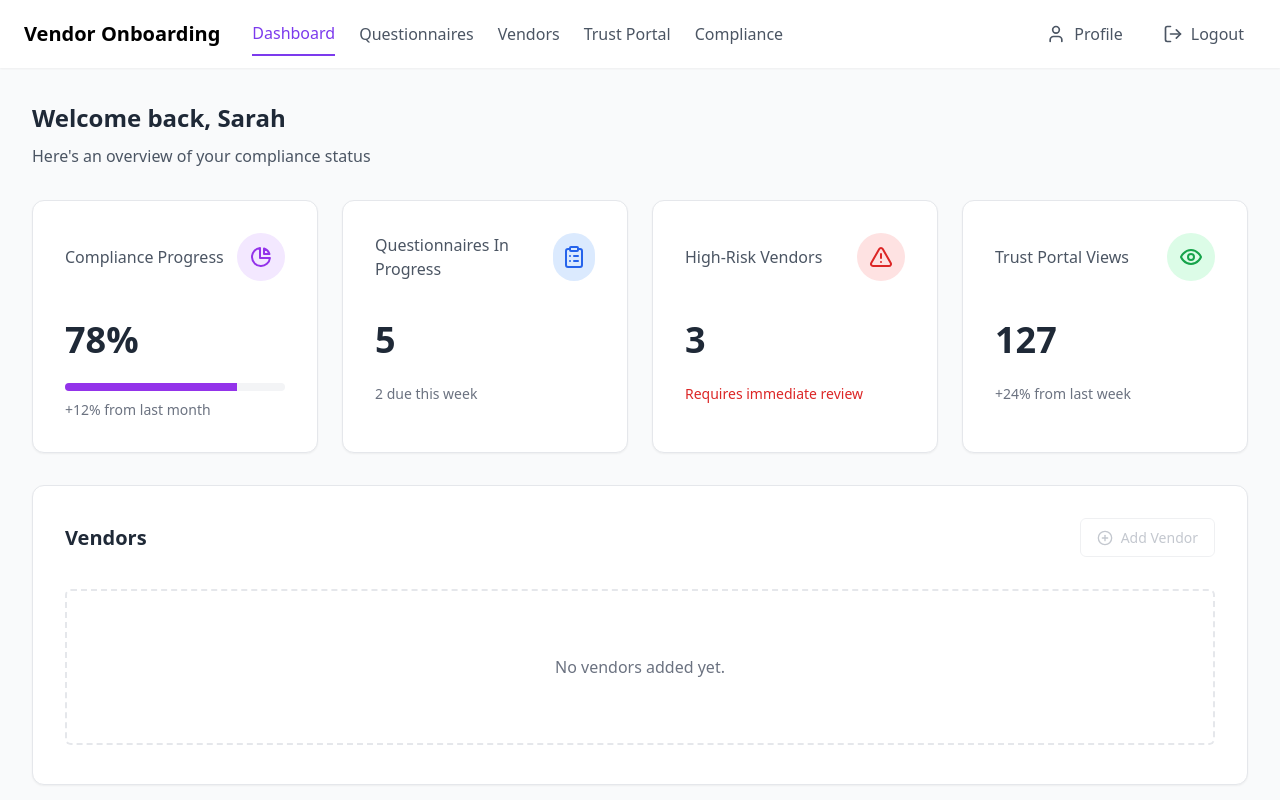
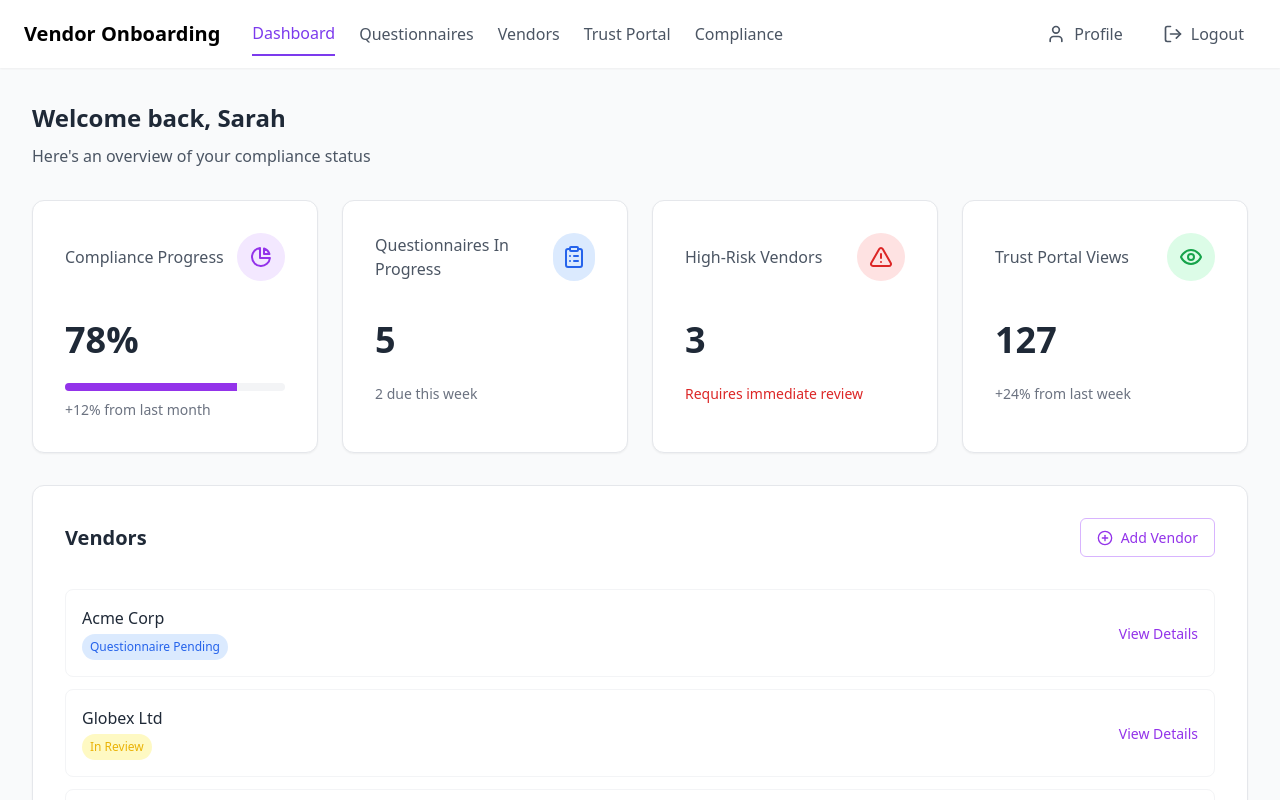
Before and after one commit to AiGarnet/garnet-compliance-saas, a Next.js app in the folder frontend/: page /dashboard in a window 1280 px wide. Shown: the top 800 px of the page. Built offline with nearby package versions, Linux system fonts and the light colour scheme.

Commit message:
vendor list

```diff
--- a/frontend/app/dashboard/page.tsx
+++ b/frontend/app/dashboard/page.tsx
@@ -9,18 +9,15 @@ import { VendorList, Vendor } from "@/components/dashboard/VendorList";
 import { MobileNavigation } from "@/components/MobileNavigation";
 import { cn } from "@/lib/utils";
 
-// Sample data for demonstration
-const demoVendors: Vendor[] = [
-  // Comment this out to test empty state
-  /*
-  { id: "v1", name: "CloudSecure Inc." },
-  { id: "v2", name: "DataGuard Solutions" },
-  { id: "v3", name: "SecureNet Systems" }
-  */
+// Vendor data
+const vendors = [
+  { id: "1", name: "Acme Corp", status: "Questionnaire Pending" },
+  { id: "2", name: "Globex Ltd", status: "In Review" },
+  { id: "3", name: "Stark Industries", status: "Approved" },
 ];
 
 const DashboardPage = () => {
-  const [vendors] = useState<Vendor[]>(demoVendors);
+  const [vendorList] = useState<Vendor[]>(vendors);
 
   return (
     <>
@@ -110,7 +107,7 @@ const DashboardPage = () => {
         </section>
 
         {/* Vendor Section */}
-        <VendorList vendors={vendors} className="min-h-[300px]" />
+        <VendorList vendors={vendorList} className="min-h-[300px]" />
 
         {/* Two Column Layout */}
         <div className="grid grid-cols-1 lg:grid-cols-2 gap-6">
--- /dev/null
+++ b/frontend/components/dashboard/VendorDetailModal.tsx
@@ -0,0 +1,93 @@
+"use client";
+
+import React from 'react';
+import { X } from 'lucide-react';
+import { cn } from '@/lib/utils';
+import { Vendor } from './VendorList';
+
+interface VendorDetailModalProps {
+  vendor: Vendor;
+  onClose: () => void;
+}
+
+export function VendorDetailModal({ vendor, onClose }: VendorDetailModalProps) {
+  // Handle background click to close
+  const handleBackdropClick = (e: React.MouseEvent<HTMLDivElement>) => {
+    if (e.target === e.currentTarget) {
+      onClose();
+    }
+  };
+
+  // Handle escape key to close modal
+  React.useEffect(() => {
+    const handleEscKey = (e: KeyboardEvent) => {
+      if (e.key === 'Escape') {
+        onClose();
+      }
+    };
+
+    window.addEventListener('keydown', handleEscKey);
+
+    // Clean up
+    return () => {
+      window.removeEventListener('keydown', handleEscKey);
+    };
+  }, [onClose]);
+
+  // Handle focus trap
+  React.useEffect(() => {
+    const modalElement = document.getElementById('vendor-detail-modal');
+    if (modalElement) {
+      modalElement.focus();
+    }
+
+    // Store the element that had focus before opening modal
+    const previousActiveElement = document.activeElement as HTMLElement;
+
+    // Restore focus when component unmounts
+    return () => {
+      if (previousActiveElement) {
+        previousActiveElement.focus();
+      }
+    };
+  }, []);
+
+  return (
+    <div
+      role="dialog"
+      aria-modal="true"
+      aria-labelledby="vendor-modal-title"
+      className="fixed inset-0 bg-black bg-opacity-40 flex items-center justify-center z-50"
+      onClick={handleBackdropClick}
+    >
+      <div
+        id="vendor-detail-modal"
+        className="bg-white p-6 rounded-lg max-w-md w-full relative"
+        tabIndex={-1}
+      >
+        <button
+          onClick={onClose}
+          className="absolute top-3 right-3 text-gray-500 hover:text-black p-1 rounded-full hover:bg-gray-100 transition-colors"
+          aria-label="Close modal"
+        >
+          <X className="h-5 w-5" />
+        </button>
+        <h2 id="vendor-modal-title" className="text-xl font-semibold mb-4">Vendor Info</h2>
+        <p className="text-sm text-gray-600">Details for {vendor.name} will appear here.</p>
+        {vendor.status && (
+          <div className="mt-4">
+            <span className="text-gray-700 font-medium">Status: </span>
+            <span className={cn(
+              "text-xs ml-2 px-2 py-1 rounded-full inline-flex items-center",
+              vendor.status === "Approved" && "bg-success-light text-success",
+              vendor.status === "In Review" && "bg-warning-light text-warning",
+              vendor.status === "Questionnaire Pending" && "bg-secondary-light text-secondary"
+            )}>
+              {vendor.status}
+            </span>
+          </div>
+        )}
+      </div>
+    </div>
+  );
+}
--- a/frontend/components/dashboard/VendorList.tsx
+++ b/frontend/components/dashboard/VendorList.tsx
@@ -1,12 +1,14 @@
 "use client";
 
-import React from 'react';
+import React, { useState } from 'react';
 import { cn } from '@/lib/utils';
 import { PlusCircle } from 'lucide-react';
+import { VendorDetailModal } from './VendorDetailModal';
 
 export interface Vendor {
   id: string;
   name: string;
+  status?: string;
 }
 
 export interface VendorListProps {
@@ -15,7 +17,18 @@ export interface VendorListProps {
 }
 
 export function VendorList({ vendors, className }: VendorListProps) {
+  const [selectedVendor, setSelectedVendor] = useState<Vendor | null>(null);
+
+  const openVendorDetails = (vendor: Vendor) => {
+    setSelectedVendor(vendor);
+  };
+
+  const closeModal = () => {
+    setSelectedVendor(null);
+  };
+
   return (
+    <>
       <section
         aria-label="Vendor list"
         className={cn(
@@ -52,10 +65,29 @@ export function VendorList({ vendors, className }: VendorListProps) {
             {vendors.map(vendor => (
               <li
                 key={vendor.id}
-              className="flex items-center justify-between p-4 border border-gray-100 rounded-lg hover:bg-gray-50 transition-colors"
+                className="flex items-center justify-between p-4 border border-gray-100 rounded-lg hover:bg-gray-50 transition-colors cursor-pointer"
+                onClick={() => openVendorDetails(vendor)}
               >
+                <div className="flex flex-col">
                   <span className="text-gray-800 font-medium">{vendor.name}</span>
-              <button className="text-sm text-purple-600 hover:text-purple-800">
+                  {vendor.status && (
+                    <span className={cn(
+                      "text-xs mt-1 px-2 py-1 rounded-full inline-flex items-center w-fit",
+                      vendor.status === "Approved" && "bg-success-light text-success",
+                      vendor.status === "In Review" && "bg-warning-light text-warning",
+                      vendor.status === "Questionnaire Pending" && "bg-secondary-light text-secondary"
+                    )}>
+                      {vendor.status}
+                    </span>
+                  )}
+                </div>
+                <button
+                  className="text-sm text-purple-600 hover:text-purple-800"
+                  onClick={(e) => {
+                    e.stopPropagation(); // Prevent the li onClick from triggering
+                    openVendorDetails(vendor);
+                  }}
+                >
                   View Details
                 </button>
               </li>
@@ -63,5 +95,14 @@ export function VendorList({ vendors, className }: VendorListProps) {
           </ul>
         )}
       </section>
+
+      {/* Render the vendor detail modal when a vendor is selected */}
+      {selectedVendor && (
+        <VendorDetailModal
+          vendor={selectedVendor}
+          onClose={closeModal}
+        />
+      )}
+    </>
   );
 }
```
Lines whose indentation alone changed are shown as unchanged.
